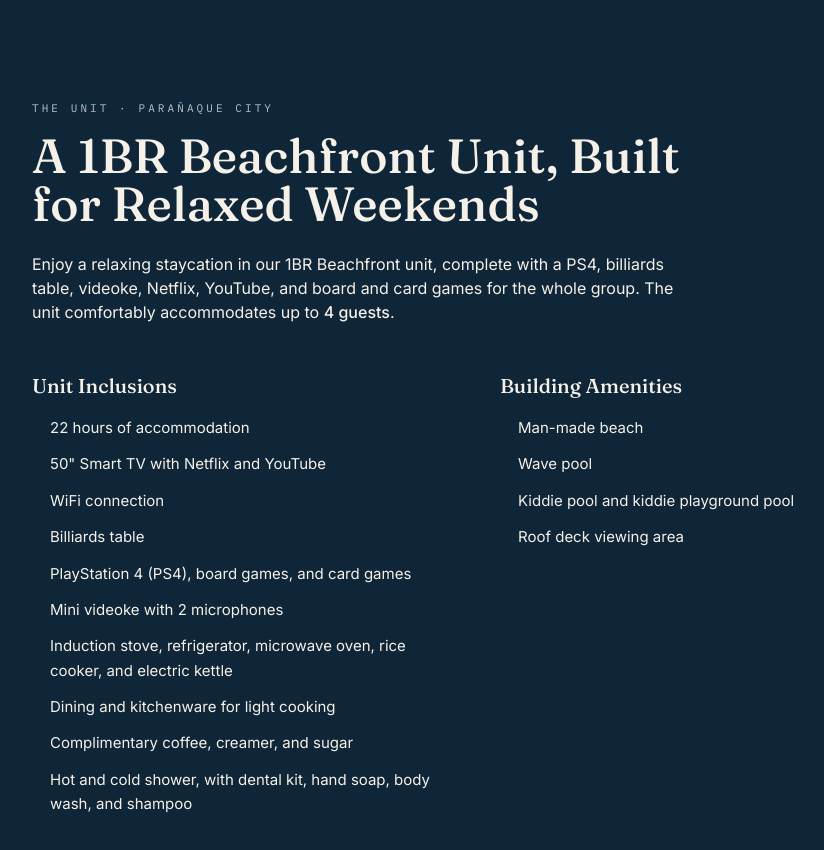
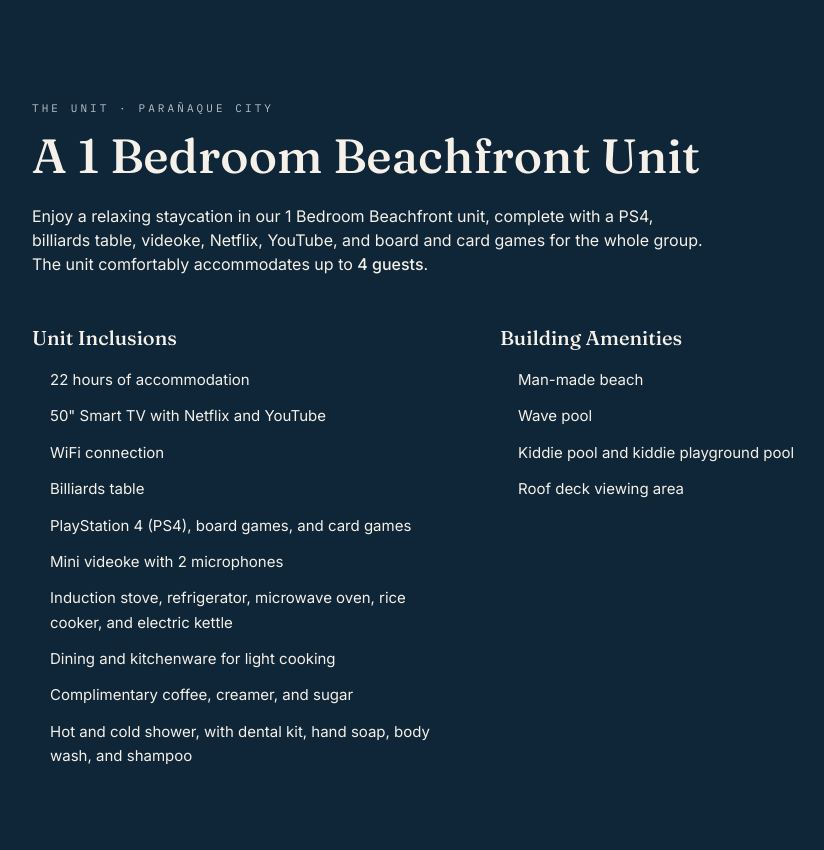
Before and after one commit to cozyspot-azurestaycation/cozyspotazurestaycation206, a Next.js app: page / in a window 1280 px wide. Shown: the part 2980-3830 px from the top of the page, without its empty margins (160-984 px from the left). Built offline with nearby package versions, Linux system fonts and the light colour scheme; no server answers.

Commit message:
Update unit-description.tsx

```diff
--- a/components/unit-description.tsx
+++ b/components/unit-description.tsx
@@ -15,11 +15,11 @@ export function UnitDescription() {
           id="unit-description-heading"
           className="max-w-2xl font-display text-4xl font-medium leading-tight text-ink sm:text-5xl"
         >
-          A 1BR Beachfront Unit, Built for Relaxed Weekends
+          A 1 Bedroom Beachfront Unit
         </h2>
 
         <p className="mt-6 max-w-2xl text-[15px] leading-relaxed text-ink/80 sm:text-base">
-          Enjoy a relaxing staycation in our 1BR Beachfront unit, complete
+          Enjoy a relaxing staycation in our 1 Bedroom Beachfront unit, complete
           with a PS4, billiards table, videoke, Netflix, YouTube, and board
           and card games for the whole group. The unit comfortably
           accommodates up to <strong className="font-medium text-ink">4 guests</strong>.
```
